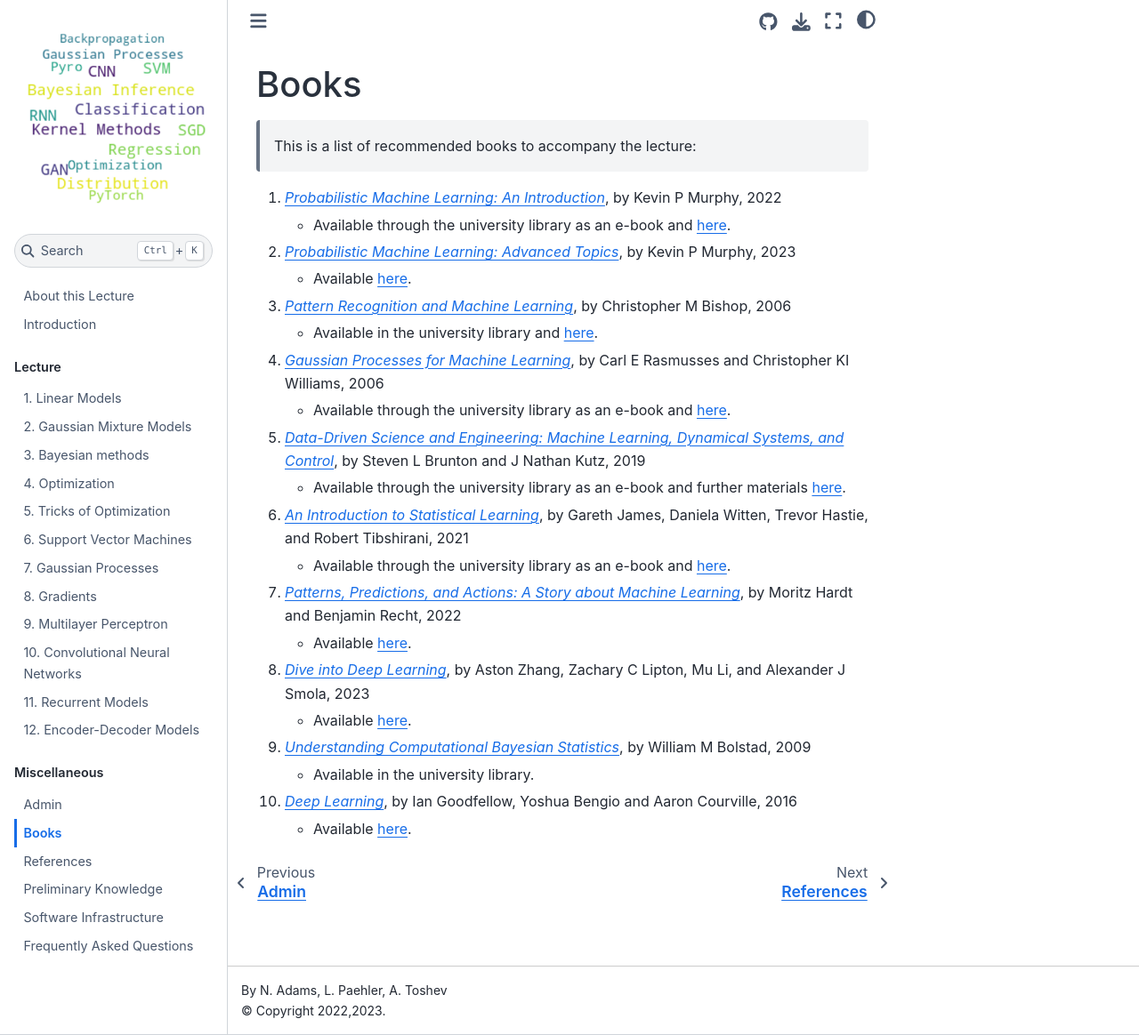
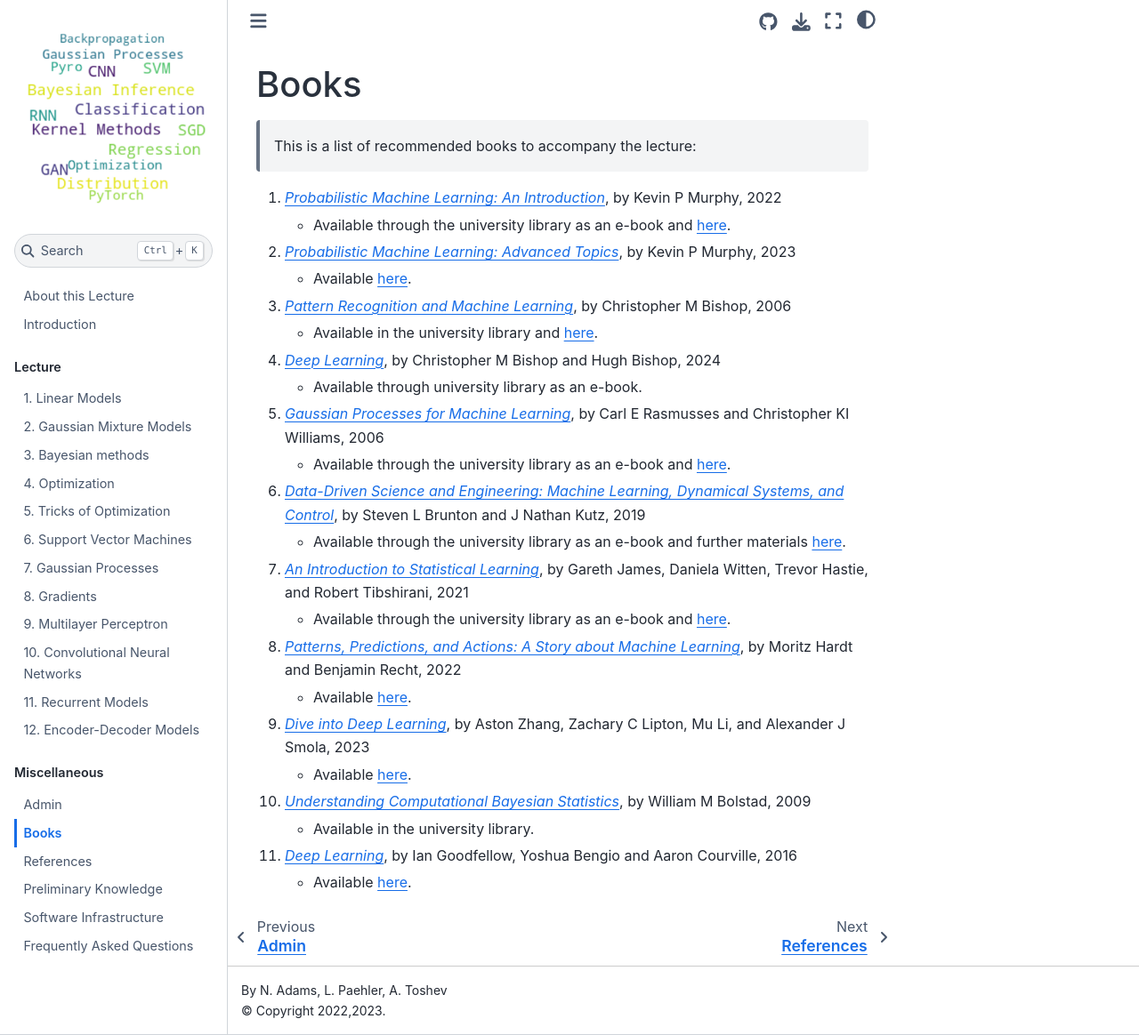
Before and after one commit to tumaer/SciML, a Jupyter Book: the page built from books.md, in a window 1280 px wide and 1164 px high. Shown: the whole window at 89% size. Built offline with Jupyter Book 1.0.4 settings and Sphinx 7.4.7 and the Sphinx Book theme 1.1.4, drawn with Linux system fonts in a browser that asks for light colours; pages that are not in the unit, such as notebooks, are missing from menus.

```diff
--- a/books.md
+++ b/books.md
@@ -5,21 +5,23 @@
 
 1. [*Probabilistic Machine Learning: An Introduction*](https://mitpress.mit.edu/9780262046824/probabilistic-machine-learning/), by Kevin P Murphy, 2022
     - Available through the university library as an e-book and [here](https://probml.github.io/pml-book/book1.html).
-2. [*Probabilistic Machine Learning: Advanced Topics*](https://mitpress.mit.edu/9780262048439/probabilistic-machine-learning/), by Kevin P Murphy, 2023
+1. [*Probabilistic Machine Learning: Advanced Topics*](https://mitpress.mit.edu/9780262048439/probabilistic-machine-learning/), by Kevin P Murphy, 2023
     - Available [here](https://probml.github.io/pml-book/book2.html).
-3. [*Pattern Recognition and Machine Learning*](https://link.springer.com/book/9780387310732), by Christopher M Bishop, 2006
+1. [*Pattern Recognition and Machine Learning*](https://link.springer.com/book/9780387310732), by Christopher M Bishop, 2006
     - Available in the university library and [here](https://www.microsoft.com/en-us/research/uploads/prod/2006/01/Bishop-Pattern-Recognition-and-Machine-Learning-2006.pdf).
-4. [*Gaussian Processes for Machine Learning*](https://direct.mit.edu/books/book/2320/Gaussian-Processes-for-Machine-Learning), by Carl E Rasmusses and Christopher KI Williams, 2006
+1. [*Deep Learning*](https://link.springer.com/book/10.1007/978-3-031-45468-4), by Christopher M Bishop and Hugh Bishop, 2024
+    - Available through university library as an e-book.
+1. [*Gaussian Processes for Machine Learning*](https://direct.mit.edu/books/book/2320/Gaussian-Processes-for-Machine-Learning), by Carl E Rasmusses and Christopher KI Williams, 2006
     - Available through the university library as an e-book and [here](https://gaussianprocess.org/gpml/).
-5. [*Data-Driven Science and Engineering: Machine Learning, Dynamical Systems, and Control*](https://www.cambridge.org/core/books/datadriven-science-and-engineering/77D52B171B60A496EAFE4DB662ADC36E), by Steven L Brunton and J Nathan Kutz, 2019
+1. [*Data-Driven Science and Engineering: Machine Learning, Dynamical Systems, and Control*](https://www.cambridge.org/core/books/datadriven-science-and-engineering/77D52B171B60A496EAFE4DB662ADC36E), by Steven L Brunton and J Nathan Kutz, 2019
     - Available through the university library as an e-book and further materials [here](http://databookuw.com).
-6. [*An Introduction to Statistical Learning*](https://link.springer.com/book/10.1007/978-3-031-38747-0), by Gareth James, Daniela Witten, Trevor Hastie, and Robert Tibshirani, 2021
+1. [*An Introduction to Statistical Learning*](https://link.springer.com/book/10.1007/978-3-031-38747-0), by Gareth James, Daniela Witten, Trevor Hastie, and Robert Tibshirani, 2021
     - Available through the university library as an e-book and [here](https://www.statlearning.com).
-7. [*Patterns, Predictions, and Actions: A Story about Machine Learning*](https://press.princeton.edu/books/hardcover/9780691233734/patterns-predictions-and-actions), by Moritz Hardt and Benjamin Recht, 2022
+1. [*Patterns, Predictions, and Actions: A Story about Machine Learning*](https://press.princeton.edu/books/hardcover/9780691233734/patterns-predictions-and-actions), by Moritz Hardt and Benjamin Recht, 2022
     - Available [here](https://mlstory.org/).
-8. [*Dive into Deep Learning*](https://www.amazon.de/-/en/Aston-Zhang/dp/1009389432), by Aston Zhang, Zachary C Lipton, Mu Li, and Alexander J Smola, 2023
+1. [*Dive into Deep Learning*](https://www.amazon.de/-/en/Aston-Zhang/dp/1009389432), by Aston Zhang, Zachary C Lipton, Mu Li, and Alexander J Smola, 2023
     - Available [here](https://d2l.ai/).
-9. [*Understanding Computational Bayesian Statistics*](https://onlinelibrary.wiley.com/doi/book/10.1002/9780470567371), by William M Bolstad, 2009
+1. [*Understanding Computational Bayesian Statistics*](https://onlinelibrary.wiley.com/doi/book/10.1002/9780470567371), by William M Bolstad, 2009
     - Available in the university library.
-10. [*Deep Learning*](https://mitpress.mit.edu/9780262035613/deep-learning/), by Ian Goodfellow, Yoshua Bengio and Aaron Courville, 2016
+1. [*Deep Learning*](https://mitpress.mit.edu/9780262035613/deep-learning/), by Ian Goodfellow, Yoshua Bengio and Aaron Courville, 2016
     - Available [here](https://www.deeplearningbook.org/).
--- a/references.bib
+++ b/references.bib
@@ -144,3 +144,10 @@
   year={2016},
   url={https://dougalmaclaurin.com/phd-thesis.pdf},
 }
+
+@book{bishop2024,
+  title={Deep Learning: Foundations and Concepts},
+  author={Christopher M. Bishop},
+  year={2024},
+  url={https://link.springer.com/book/10.1007/978-3-031-45468-4},
+}
```
Also changed, not shown: README.md (+1 -1 lines), lecture/ae.md (+132 -88 lines), imgs/ae_architecture.png (added), imgs/ae_moore_penrose.png (added), imgs/ae_olivetti.png (added), imgs/ae_pca_2d1d.png (added), imgs/ae_pca_components.png (added), imgs/ae_svd.png (added), imgs/ae_svd.svg (added), imgs/ae_svd_dataset.png (added), imgs/ae_utilde.png (added).
